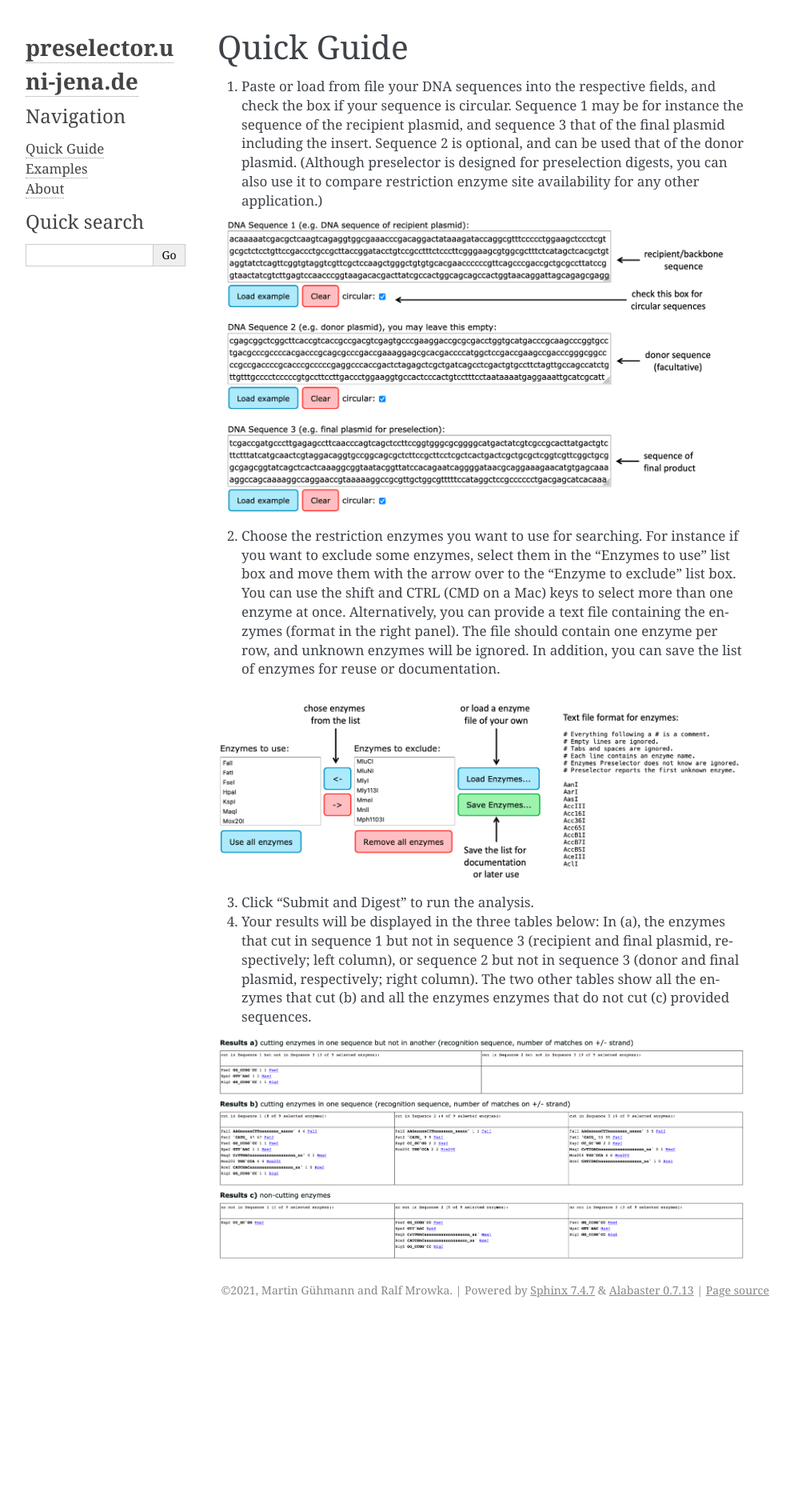
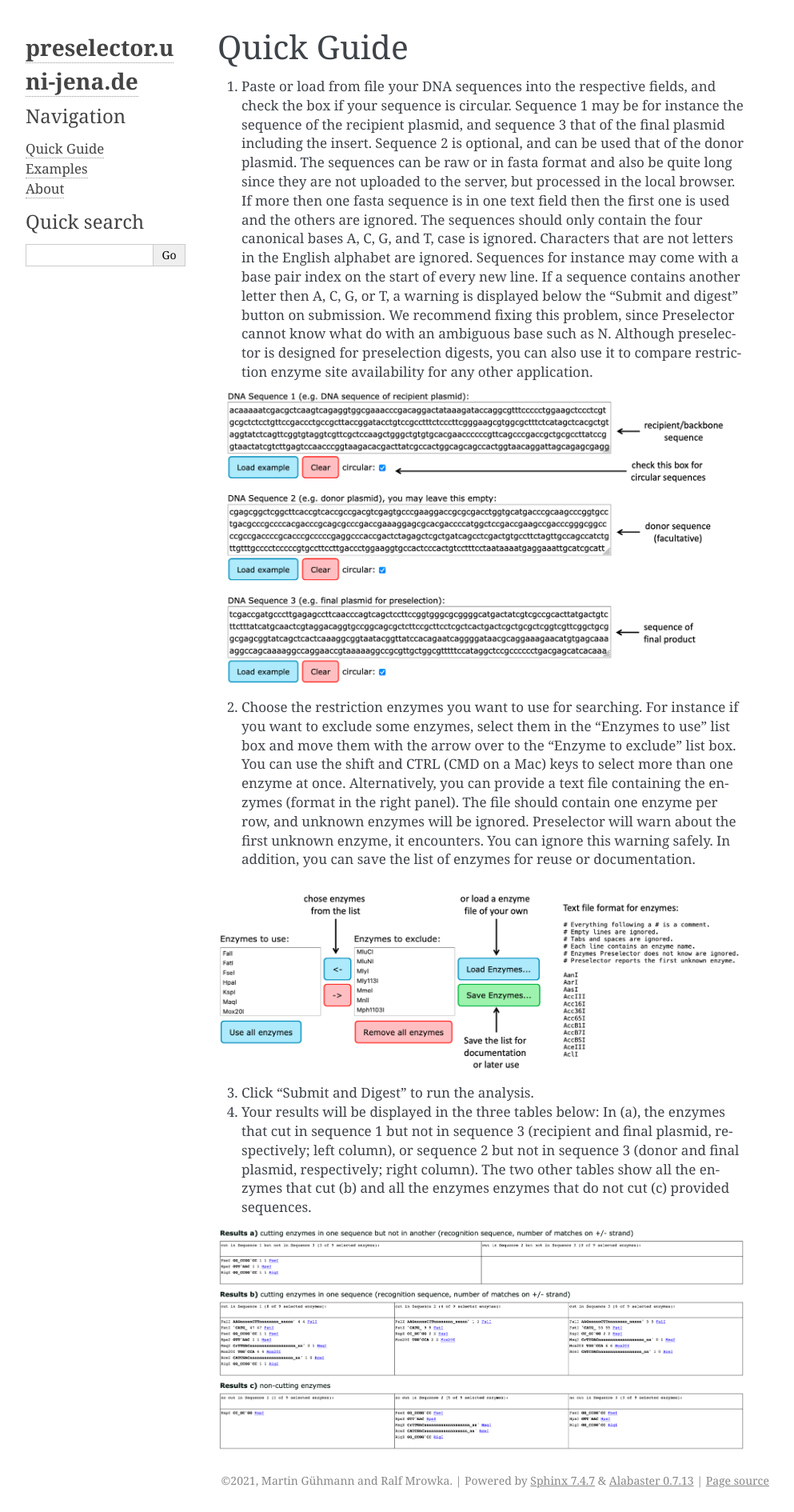
Before and after one commit to MartinGuehmann/preselector, a Sphinx documentation site: the page built from docs/quickguide.rst, in a window 1280 px wide. Shown: the whole page at 80% size, without its empty margins (148-1141 px from the left). Built offline with Sphinx 7.4.7, drawn with Linux system fonts in a browser that asks for light colours; before the commit the page ends 1652 px from its top, so only the background shows below that.

Commit message:
Added more information about restrictions such as only the for canonical bases, raw sequences and fasta format

```diff
--- a/docs/quickguide.rst
+++ b/docs/quickguide.rst
@@ -1,13 +1,13 @@
 Quick Guide
 ===========
 
-1. Paste or load from file your DNA sequences into the respective fields, and check the box if your sequence is circular. Sequence 1 may be for instance the sequence of the recipient plasmid, and sequence 3 that of the final plasmid including the insert. Sequence 2 is optional, and can be used that of the donor plasmid. (Although preselector is designed for preselection digests, you can also use it to compare restriction enzyme site availability for any other application.)
+1. Paste or load from file your DNA sequences into the respective fields, and check the box if your sequence is circular. Sequence 1 may be for instance the sequence of the recipient plasmid, and sequence 3 that of the final plasmid including the insert. Sequence 2 is optional, and can be used that of the donor plasmid. The sequences can be raw or in fasta format and also be quite long since they are not uploaded to the server, but processed in the local browser. If more then one fasta sequence is in one text field then the first one is used and the others are ignored. The sequences should only contain the four canonical bases A, C, G, and T, case is ignored. Characters that are not letters in the English alphabet are ignored. Sequences for instance may come with a base pair index on the start of every new line. If a sequence contains another letter then A, C, G, or T, a warning is displayed below the "Submit and digest" button on submission. We recommend fixing this problem, since Preselector cannot know what do with an ambiguous base such as N. Although preselector is designed for preselection digests, you can also use it to compare restriction enzyme site availability for any other application.
 
 .. image:: images/workflow_01.png
   :width: 800
   :alt: preselection digest principle
 
-2. Choose the restriction enzymes you want to use for searching. For instance if you want to exclude some enzymes, select them in the “Enzymes to use” list box and move them with the arrow over to the “Enzyme to exclude” list box. You can use the shift and CTRL (CMD on a Mac) keys to select more than one enzyme at once. Alternatively, you can provide a text file containing the enzymes (format in the right panel). The file should contain one enzyme per row, and unknown enzymes will be ignored. In addition, you can save the list of enzymes for reuse or documentation.
+2. Choose the restriction enzymes you want to use for searching. For instance if you want to exclude some enzymes, select them in the “Enzymes to use” list box and move them with the arrow over to the “Enzyme to exclude” list box. You can use the shift and CTRL (CMD on a Mac) keys to select more than one enzyme at once. Alternatively, you can provide a text file containing the enzymes (format in the right panel). The file should contain one enzyme per row, and unknown enzymes will be ignored. Preselector will warn about the first unknown enzyme, it encounters. You can ignore this warning safely. In addition, you can save the list of enzymes for reuse or documentation.
 
 .. image:: images/workflow_02.png
   :width: 800
```
